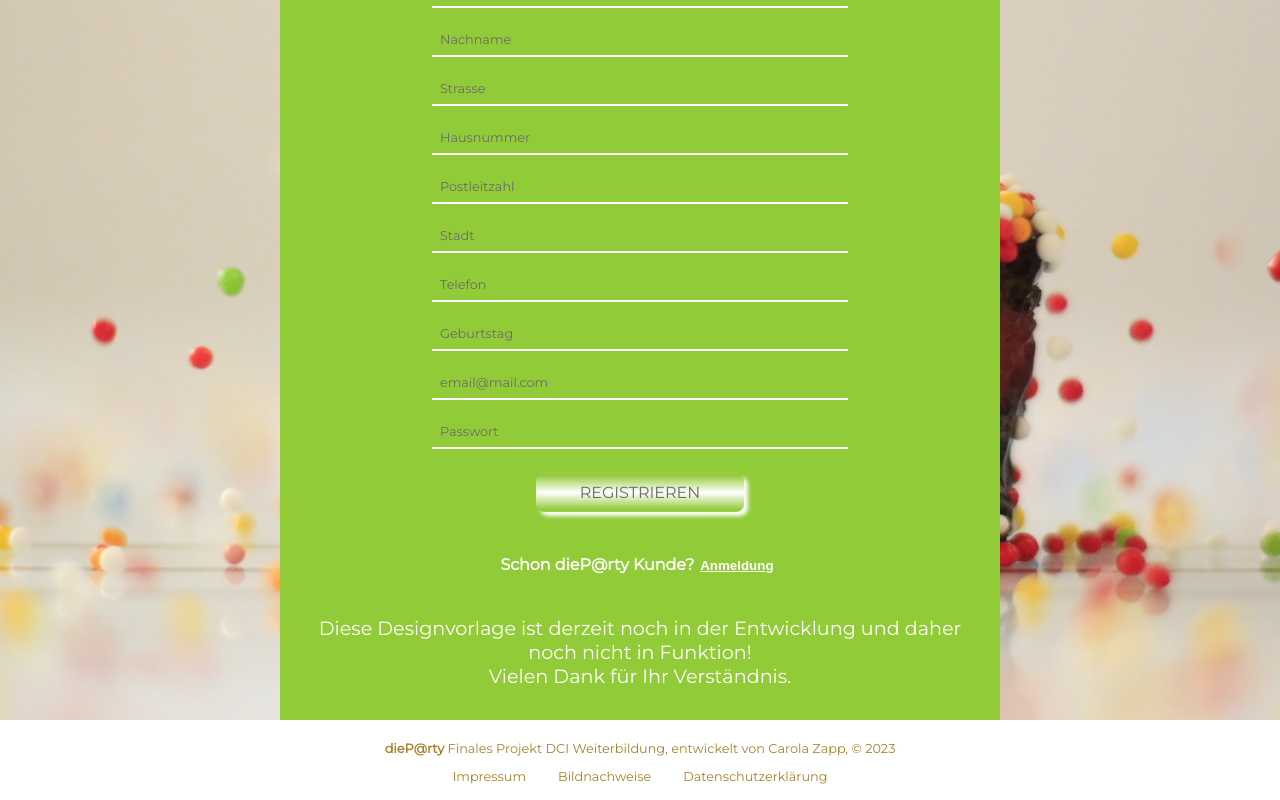
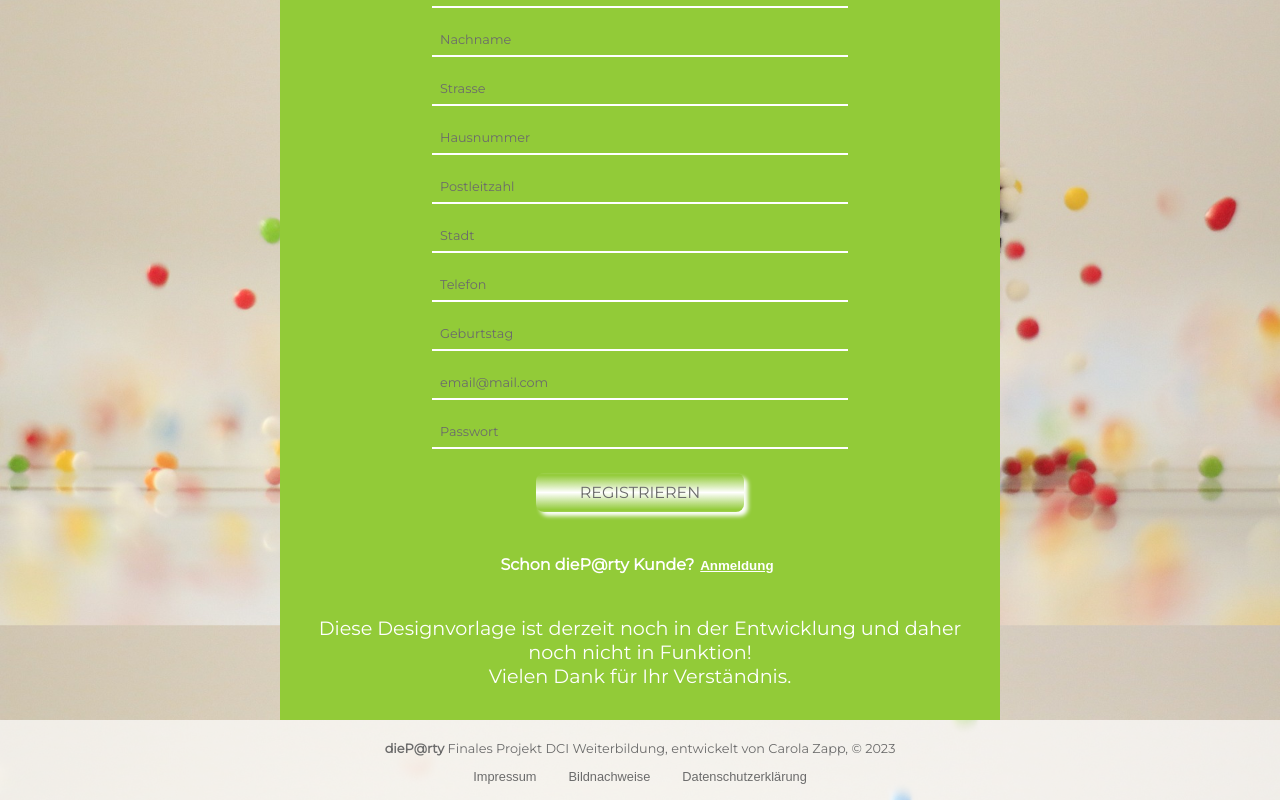
Before and after one commit to CarolaZapp/dieParty_FE, a React (Vite) app: page /userRegisterD1 in a window 1280 px wide. Shown: the part 228-1028 px from the top of the page. Built offline with nearby package versions, Linux system fonts and the light colour scheme.

Commit message:
footer updates

```diff
--- /dev/null
+++ b/src/components/E2D1Footer.jsx
@@ -0,0 +1,46 @@
+import { useNavigate } from "react-router-dom";
+import "../styles/footer.css";
+import "../styles/buttons.css"
+
+const E2D1Footer = () => {
+// useNavigate
+  const navigate = useNavigate();
+  return (
+    <>
+      <div className="footerE2D1">
+        <div className="footerMain">
+        <p> <strong>dieP@rty </strong>
+        Finales Projekt DCI Weiterbildung, entwickelt von Carola Zapp, © 2023 </p>
+        </div>
+        <div className="footerLegals">
+        <button
+          className="footerButtonE2D1"
+          onClick={() => {
+          navigate("/impressum");
+          }}
+          >
+          Impressum
+        </button>
+        <button
+          className="footerButtonE2D1"
+          onClick={() => {
+            navigate("/pictureCredits");
+          }}
+          >
+            Bildnachweise
+        </button>
+        <button
+          className="footerButtonE2D1"
+          onClick={() => {
+            navigate("/privacyPolicy");
+          }}
+        >
+          Datenschutzerklärung
+        </button>
+        </div>
+      </div>
+    </>
+  );
+};
+
+export default E2D1Footer;
--- a/src/components/E2D1UserLogin.jsx
+++ b/src/components/E2D1UserLogin.jsx
@@ -1,7 +1,7 @@
 import { useNavigate } from "react-router-dom";
 import { useState } from "react";
 import { host } from "../api/host.jsx";
-import Footer from "./Footer.jsx";
+import E2D1Footer from "./E2D1Footer.jsx";
 import styles from "../styles/forms.module.css";
 import "../styles/buttons.css";
 
@@ -101,8 +101,9 @@ const E2D1UserLogin = () => {
             </p>
           </div>
         </div>
+        <E2D1Footer />
       </div>
-      <Footer />
+
     </>
   );
 };
--- a/src/components/E2D1UserRegister.jsx
+++ b/src/components/E2D1UserRegister.jsx
@@ -1,7 +1,7 @@
 import { useNavigate } from "react-router-dom";
 import { useState } from "react";
 import { host } from "../api/host.jsx";
-import Footer from "./Footer.jsx";
+import E2D1Footer from "./E2D1Footer.jsx";
 import styles from "../styles/forms.module.css";
 import "../styles/buttons.css";
 
@@ -178,8 +178,8 @@ const E2D1UserRegister = () => {
             </p>
           </div>
         </div>
+        <E2D1Footer />
       </div>
-      <Footer />
     </>
   );
 };
--- /dev/null
+++ b/src/components/E2D3Footer.jsx
@@ -0,0 +1,46 @@
+import { useNavigate } from "react-router-dom";
+import "../styles/footer.css";
+import "../styles/buttons.css"
+
+const E2D3Footer = () => {
+// useNavigate
+  const navigate = useNavigate();
+  return (
+    <>
+      <div className="footerE2D3">
+        <div className="footerMain">
+        <p> <strong>dieP@rty </strong>
+        Finales Projekt DCI Weiterbildung, entwickelt von Carola Zapp, © 2023 </p>
+        </div>
+        <div className="footerLegals">
+        <button
+          className="footerButtonE2D3"
+          onClick={() => {
+          navigate("/impressum");
+          }}
+          >
+          Impressum
+        </button>
+        <button
+          className="footerButtonE2D3"
+          onClick={() => {
+            navigate("/pictureCredits");
+          }}
+          >
+            Bildnachweise
+        </button>
+        <button
+          className="footerButtonE2D3"
+          onClick={() => {
+            navigate("/privacyPolicy");
+          }}
+        >
+          Datenschutzerklärung
+        </button>
+        </div>
+      </div>
+    </>
+  );
+};
+
+export default E2D3Footer;
--- a/src/components/E2D3UserLogin.jsx
+++ b/src/components/E2D3UserLogin.jsx
@@ -1,7 +1,7 @@
 import { useNavigate } from "react-router-dom";
 import { useState } from "react";
 import { host } from "../api/host.jsx";
-import Footer from "./Footer.jsx";
+import E2D3Footer from "./E2D3Footer.jsx";
 import styles from "../styles/forms.module.css";
 import "../styles/buttons.css";
 
@@ -101,8 +101,8 @@ const E2D3UserLogin = () => {
             </p>
           </div>
         </div>
+        <E2D3Footer />
       </div>
-      <Footer />
     </>
   );
 };
--- a/src/components/E2D3UserRegister.jsx
+++ b/src/components/E2D3UserRegister.jsx
@@ -1,7 +1,7 @@
 import { useNavigate } from "react-router-dom";
 import { useState } from "react";
 import { host } from "../api/host.jsx";
-import Footer from "./Footer.jsx";
+import E2D3Footer from "./E2D3Footer.jsx";
 import styles from "../styles/forms.module.css";
 import "../styles/buttons.css";
 
@@ -178,8 +178,8 @@ const E2D3UserRegister = () => {
             </p>
           </div>
         </div>
+        <E2D3Footer />
       </div>
-      <Footer />
     </>
   );
 };
--- /dev/null
+++ b/src/components/FooterUser.jsx
@@ -0,0 +1,47 @@
+import { useNavigate } from "react-router-dom";
+import "../styles/footer.css";
+import "../styles/buttons.css"
+
+const FooterUser = () => {
+// useNavigate
+  const navigate = useNavigate();
+  return (
+    <>
+      <div className="footerUser">
+        <div className="footerMain">
+          <p> <strong>dieP@rty </strong>
+          Finales Projekt DCI Weiterbildung, entwickelt von Carola Zapp, © 2023 </p>
+        </div>
+        <div className="footerLegals">
+        <button
+          className="footerButtonUser"
+          onClick={() => {
+            navigate("/impressum");
+          }}
+        >
+          Impressum
+        </button>
+        <button
+          className="footerButtonUser"
+          onClick={() => {
+            navigate("/pictureCredits");
+          }}
+          >
+            Bildnachweise
+        </button>
+
+        <button
+          className="footerButtonUser"
+          onClick={() => {
+            navigate("/privacyPolicy");
+          }}
+        >
+          Datenschutzerklärung
+        </button>
+        </div>
+      </div>
+    </>
+  );
+};
+
+export default FooterUser;
--- a/src/components/UserLogin.jsx
+++ b/src/components/UserLogin.jsx
@@ -1,7 +1,7 @@
 import { useNavigate } from "react-router-dom";
 import { useState } from "react";
 import { host } from "../api/host.jsx";
-// import Footer from "./Footer.jsx";
+import FooterUser from "./FooterUser.jsx";
 import styles from "../styles/forms.module.css";
 import "../styles/buttons.css";
 
@@ -101,7 +101,7 @@ const UserLogin = () => {
               </h5>
             </div>
           </div>
-          {/* <Footer /> */}
+          <FooterUser />
         </div>
       </div>
     </>
--- a/src/components/UserRegister.jsx
+++ b/src/components/UserRegister.jsx
@@ -170,9 +170,9 @@ const UserRegister = () => {
               </h5>
             </div>
           </div>
+          <Footer />
         </div>
       </div>
-      <Footer />
     </>
   );
 };
--- a/src/styles/buttons.css
+++ b/src/styles/buttons.css
@@ -109,19 +109,26 @@
 }
 
 .footerButton,
-.footerButtonE2D2 {
+.footerButtonUser,
+.footerButtonE2D2,
+.footerButtonE2D1,
+.footerButtonE2D3 {
   font-size: 0.8rem;
-  color: var(--font-six);
+  color: var(--font-four);
   background: none;
   border: none;
   padding: 0 1rem 1rem;
 }
 
-.footerButtonE2D2 {
-  color: var(--font-four);
 
+.footerButton {
+  color: var(--font-six);
 }
 
+
+.footerButtonE2D3 {
+  color: var(--font-one);
+}
 /* not used here */
 /*  for laptops, tablets and phones (extra large) */
 /* @media screen and (max-width: 1365px) {} */
--- a/src/styles/footer.css
+++ b/src/styles/footer.css
@@ -1,5 +1,8 @@
 .footer,
-.footerE2D2{
+.footerUser,
+.footerE2D2,
+.footerE2D1,
+.footerE2D3{
   /* background: linear-gradient(transparent, var(--bg-two)); */
   /* background-color: var(--bg-thirteen); */
   background-color: var(--bg-ten);
@@ -18,11 +21,18 @@
   margin: 0 auto;
 }
 
-.footerE2D2 {
-  /* background-color: var(--bg-one);
-  color: var(--font-one); */
-  /* background: linear-gradient(transparent, var(--bg-two));
-  background-color: var(--bg-one); */
+.footerE2D2,
+.footerE2D1 {
   background: var(--bg-two-a);
   color: var(--font-four)
 }
+
+.footerE2D3 {
+  background: var(--bg-nine-a);
+  color: var(--font-one)
+}
+
+.footerUser {
+  background: var(--bg-thirteen-a);
+  color: var(--font-four)
+}
--- a/src/styles/index.css
+++ b/src/styles/index.css
@@ -1,6 +1,7 @@
 :root {
   /* background colors */
   --bg-one: rgb(199, 136, 184);
+  --bg-one-a: rgba(199, 136, 184, 0.7);
   --bg-two: white;
   --bg-two-a: rgba(255, 255, 255, 0.7);
   --bg-three: rgb(56, 76, 110);
@@ -10,10 +11,13 @@
   --bg-seven: rgb(37, 37, 37);
   --bg-eight: rgb(107, 107, 107);
   --bg-nine: rgb(98, 85, 79);
+  --bg-nine-a: rgba(98, 85, 79, 0.7);
   --bg-ten: transparent;
   --bg-eleven: rgb(146, 203, 56);
+  --bg-eleven-a: rgba(146, 203, 56, 0.7);
   --bg-twelve: rgb(117, 93, 78);
   --bg-thirteen: rgb(220, 202, 179);
+  --bg-thirteen-a: rgba(220, 202, 179, 0.7);
 
   /* font colors */
   --font-one: white;
```
